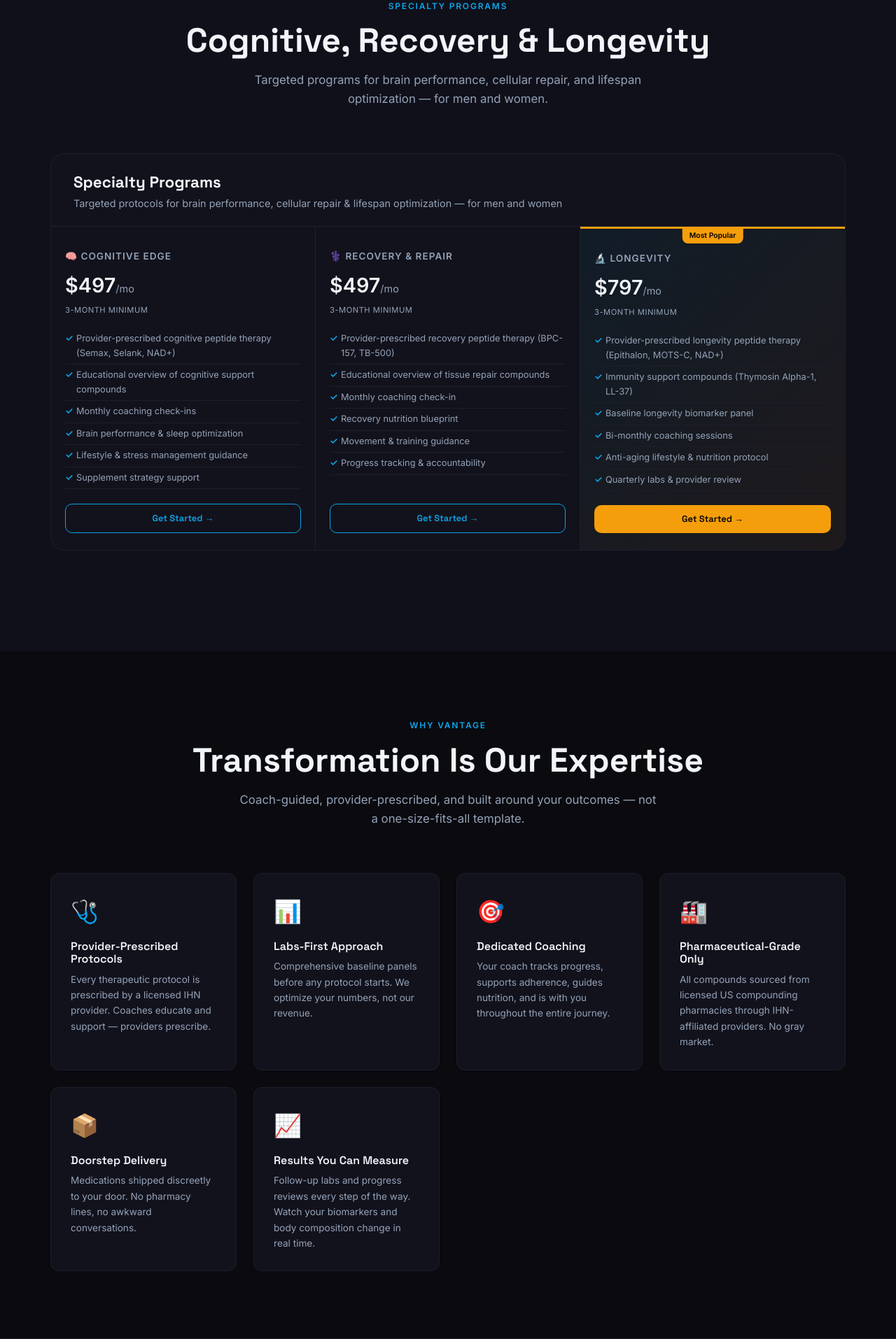
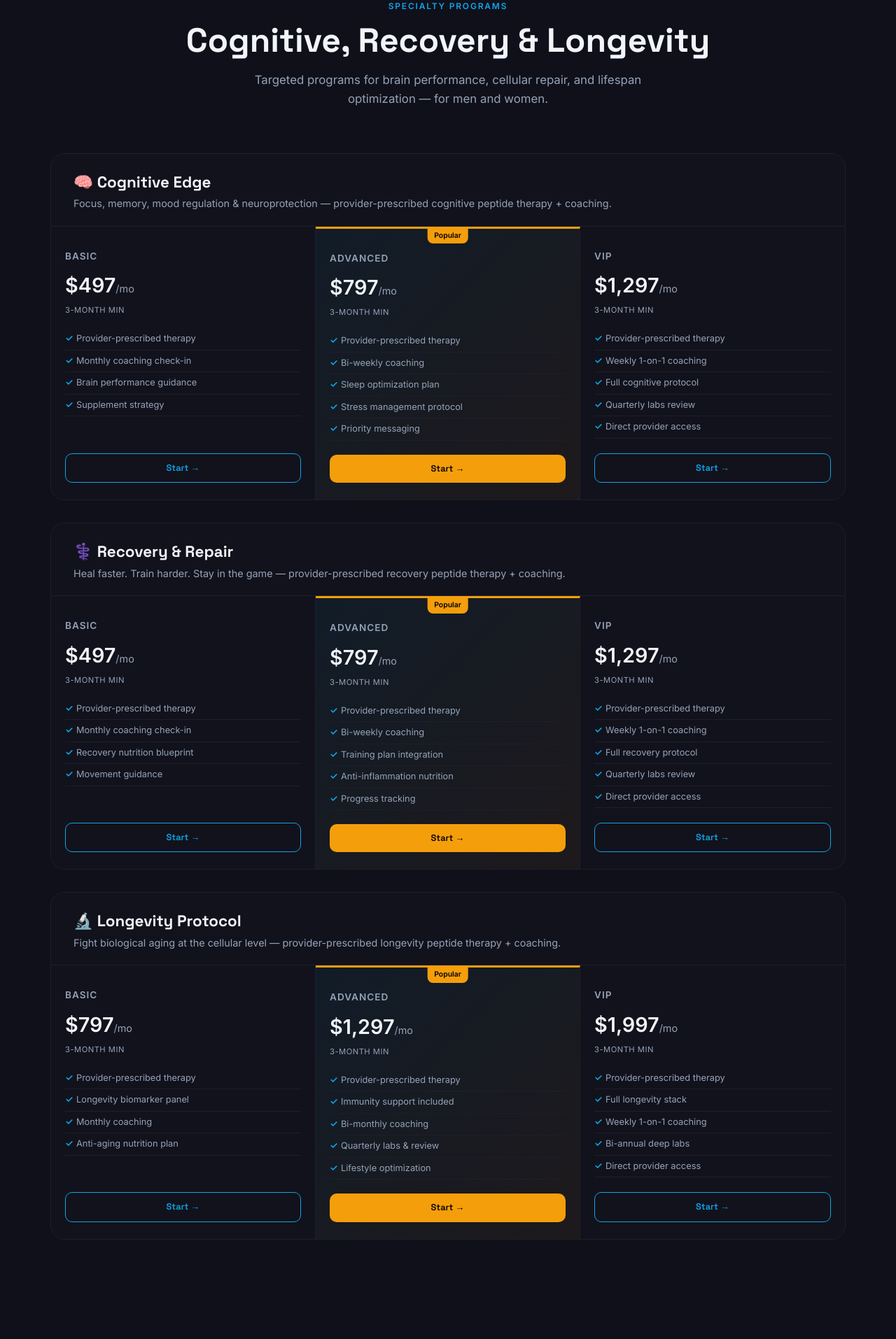
Before and after one commit to robertzinno0-ctrl/vantage-optimize-site, a Flask app: page / in a window 1280 px wide. Shown: the part 2417-4331 px from the top of the page at 70% size. Run offline with Flask 3, Linux system fonts and the light colour scheme.

Commit message:
3 programs x 3 pricing tiers each on homepage

```diff
--- a/templates/index.html
+++ b/templates/index.html
@@ -460,54 +460,149 @@
             <p class="section-subtitle">Targeted programs for brain performance, cellular repair, and lifespan optimization — for men and women.</p>
         </div>
 
-        <div class="pricing-block">
+        <!-- Cognitive Edge -->
+        <div class="pricing-block" style="margin-bottom:32px;">
             <div class="pricing-header">
-                <h3>Specialty Programs</h3>
-                <p>Targeted protocols for brain performance, cellular repair &amp; lifespan optimization — for men and women</p>
+                <h3>🧠 Cognitive Edge</h3>
+                <p>Focus, memory, mood regulation &amp; neuroprotection — provider-prescribed cognitive peptide therapy + coaching.</p>
             </div>
             <div class="pricing-tiers">
                 <div class="tier">
-                    <div class="tier-name">🧠 Cognitive Edge</div>
+                    <div class="tier-name">Basic</div>
                     <div class="tier-price">$497<span>/mo</span></div>
-                    <div class="tier-commitment">3-month minimum</div>
+                    <div class="tier-commitment">3-month min</div>
                     <ul class="tier-features">
-                        <li>Provider-prescribed cognitive peptide therapy (Semax, Selank, NAD+)</li>
-                        <li>Educational overview of cognitive support compounds</li>
-                        <li>Monthly coaching check-ins</li>
-                        <li>Brain performance &amp; sleep optimization</li>
-                        <li>Lifestyle &amp; stress management guidance</li>
-                        <li>Supplement strategy support</li>
+                        <li>Provider-prescribed therapy</li>
+                        <li>Monthly coaching check-in</li>
+                        <li>Brain performance guidance</li>
+                        <li>Supplement strategy</li>
                     </ul>
-                    <a href="/contact" class="btn btn-outline">Get Started →</a>
+                    <a href="/contact" class="btn btn-outline">Start →</a>
+                </div>
+                <div class="tier featured">
+                    <div class="tier-badge">Popular</div>
+                    <div class="tier-name">Advanced</div>
+                    <div class="tier-price">$797<span>/mo</span></div>
+                    <div class="tier-commitment">3-month min</div>
+                    <ul class="tier-features">
+                        <li>Provider-prescribed therapy</li>
+                        <li>Bi-weekly coaching</li>
+                        <li>Sleep optimization plan</li>
+                        <li>Stress management protocol</li>
+                        <li>Priority messaging</li>
+                    </ul>
+                    <a href="/contact" class="btn btn-gold">Start →</a>
                 </div>
                 <div class="tier">
-                    <div class="tier-name">⚕️ Recovery &amp; Repair</div>
+                    <div class="tier-name">VIP</div>
+                    <div class="tier-price">$1,297<span>/mo</span></div>
+                    <div class="tier-commitment">3-month min</div>
+                    <ul class="tier-features">
+                        <li>Provider-prescribed therapy</li>
+                        <li>Weekly 1-on-1 coaching</li>
+                        <li>Full cognitive protocol</li>
+                        <li>Quarterly labs review</li>
+                        <li>Direct provider access</li>
+                    </ul>
+                    <a href="/contact" class="btn btn-outline">Start →</a>
+                </div>
+            </div>
+        </div>
+
+        <!-- Recovery & Repair -->
+        <div class="pricing-block" style="margin-bottom:32px;">
+            <div class="pricing-header">
+                <h3>⚕️ Recovery &amp; Repair</h3>
+                <p>Heal faster. Train harder. Stay in the game — provider-prescribed recovery peptide therapy + coaching.</p>
+            </div>
+            <div class="pricing-tiers">
+                <div class="tier">
+                    <div class="tier-name">Basic</div>
                     <div class="tier-price">$497<span>/mo</span></div>
-                    <div class="tier-commitment">3-month minimum</div>
+                    <div class="tier-commitment">3-month min</div>
                     <ul class="tier-features">
-                        <li>Provider-prescribed recovery peptide therapy (BPC-157, TB-500)</li>
-                        <li>Educational overview of tissue repair compounds</li>
+                        <li>Provider-prescribed therapy</li>
                         <li>Monthly coaching check-in</li>
                         <li>Recovery nutrition blueprint</li>
-                        <li>Movement &amp; training guidance</li>
-                        <li>Progress tracking &amp; accountability</li>
+                        <li>Movement guidance</li>
                     </ul>
-                    <a href="/contact" class="btn btn-outline">Get Started →</a>
+                    <a href="/contact" class="btn btn-outline">Start →</a>
                 </div>
                 <div class="tier featured">
-                    <div class="tier-badge">Most Popular</div>
-                    <div class="tier-name">🔬 Longevity</div>
+                    <div class="tier-badge">Popular</div>
+                    <div class="tier-name">Advanced</div>
                     <div class="tier-price">$797<span>/mo</span></div>
-                    <div class="tier-commitment">3-month minimum</div>
+                    <div class="tier-commitment">3-month min</div>
                     <ul class="tier-features">
-                        <li>Provider-prescribed longevity peptide therapy (Epithalon, MOTS-C, NAD+)</li>
-                        <li>Immunity support compounds (Thymosin Alpha-1, LL-37)</li>
-                        <li>Baseline longevity biomarker panel</li>
-                        <li>Bi-monthly coaching sessions</li>
-                        <li>Anti-aging lifestyle &amp; nutrition protocol</li>
-                        <li>Quarterly labs &amp; provider review</li>
+                        <li>Provider-prescribed therapy</li>
+                        <li>Bi-weekly coaching</li>
+                        <li>Training plan integration</li>
+                        <li>Anti-inflammation nutrition</li>
+                        <li>Progress tracking</li>
                     </ul>
-                    <a href="/contact" class="btn btn-gold">Get Started →</a>
+                    <a href="/contact" class="btn btn-gold">Start →</a>
+                </div>
+                <div class="tier">
+                    <div class="tier-name">VIP</div>
+                    <div class="tier-price">$1,297<span>/mo</span></div>
+                    <div class="tier-commitment">3-month min</div>
+                    <ul class="tier-features">
+                        <li>Provider-prescribed therapy</li>
+                        <li>Weekly 1-on-1 coaching</li>
+                        <li>Full recovery protocol</li>
+                        <li>Quarterly labs review</li>
+                        <li>Direct provider access</li>
+                    </ul>
+                    <a href="/contact" class="btn btn-outline">Start →</a>
+                </div>
+            </div>
+        </div>
+
+        <!-- Longevity -->
+        <div class="pricing-block">
+            <div class="pricing-header">
+                <h3>🔬 Longevity Protocol</h3>
+                <p>Fight biological aging at the cellular level — provider-prescribed longevity peptide therapy + coaching.</p>
+            </div>
+            <div class="pricing-tiers">
+                <div class="tier">
+                    <div class="tier-name">Basic</div>
+                    <div class="tier-price">$797<span>/mo</span></div>
+                    <div class="tier-commitment">3-month min</div>
+                    <ul class="tier-features">
+                        <li>Provider-prescribed therapy</li>
+                        <li>Longevity biomarker panel</li>
+                        <li>Monthly coaching</li>
+                        <li>Anti-aging nutrition plan</li>
+                    </ul>
+                    <a href="/contact" class="btn btn-outline">Start →</a>
+                </div>
+                <div class="tier featured">
+                    <div class="tier-badge">Popular</div>
+                    <div class="tier-name">Advanced</div>
+                    <div class="tier-price">$1,297<span>/mo</span></div>
+                    <div class="tier-commitment">3-month min</div>
+                    <ul class="tier-features">
+                        <li>Provider-prescribed therapy</li>
+                        <li>Immunity support included</li>
+                        <li>Bi-monthly coaching</li>
+                        <li>Quarterly labs &amp; review</li>
+                        <li>Lifestyle optimization</li>
+                    </ul>
+                    <a href="/contact" class="btn btn-gold">Start →</a>
+                </div>
+                <div class="tier">
+                    <div class="tier-name">VIP</div>
+                    <div class="tier-price">$1,997<span>/mo</span></div>
+                    <div class="tier-commitment">3-month min</div>
+                    <ul class="tier-features">
+                        <li>Provider-prescribed therapy</li>
+                        <li>Full longevity stack</li>
+                        <li>Weekly 1-on-1 coaching</li>
+                        <li>Bi-annual deep labs</li>
+                        <li>Direct provider access</li>
+                    </ul>
+                    <a href="/contact" class="btn btn-outline">Start →</a>
                 </div>
             </div>
         </div>
```
